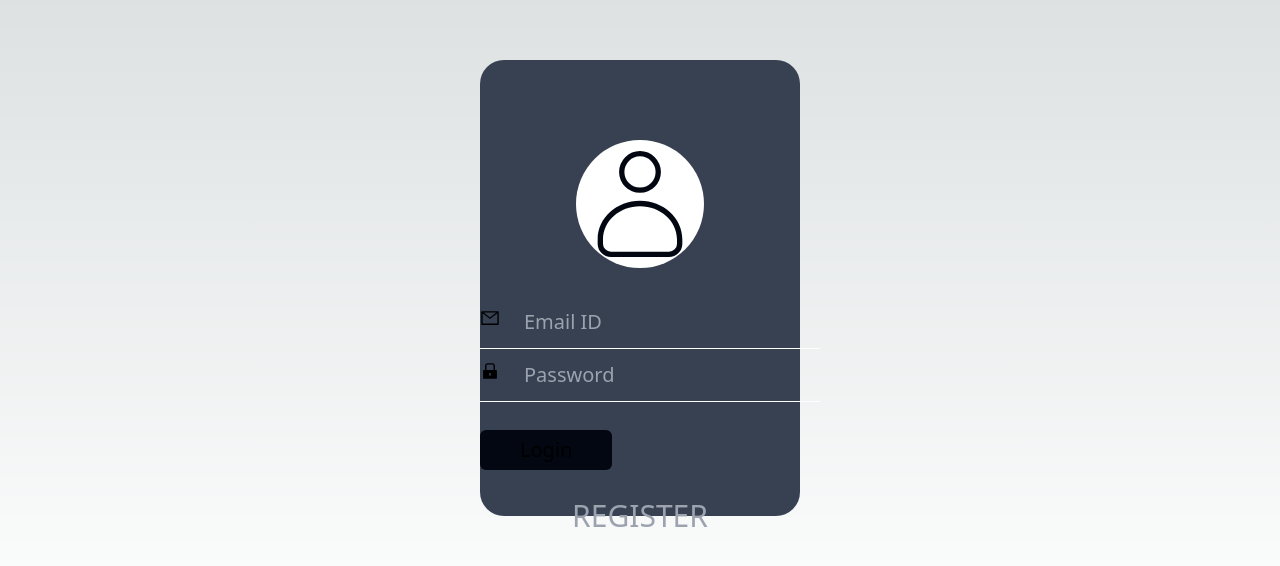
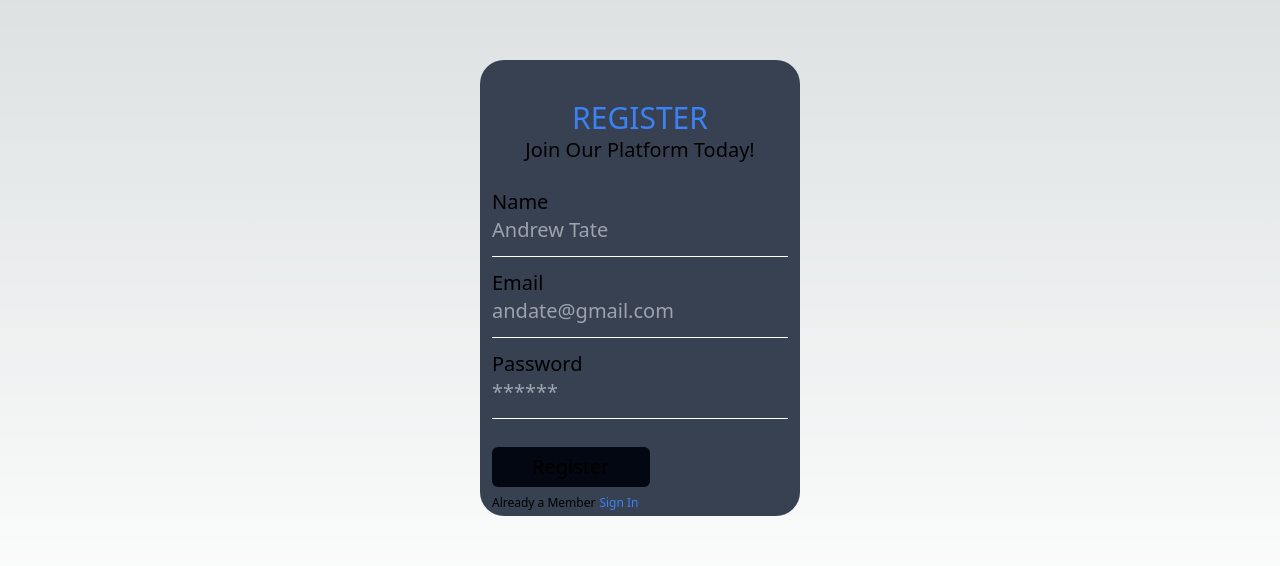
Before and after one commit to Pritesh-0/SEJP, a Next.js app: page /Register in a window 1280 px wide. Shown: the part 140-706 px from the top of the page. Built offline with nearby package versions, Linux system fonts and the light colour scheme.

Commit message:
registeration works  with backend

```diff
--- a/src/pages/Register.jsx
+++ b/src/pages/Register.jsx
@@ -2,50 +2,62 @@ import { CiUser } from 'react-icons/ci'
 import { AiOutlineMail, AiFillLock } from 'react-icons/ai'
 import { FaUser } from 'react-icons/fa'
 import axios from 'axios';
+import Link from 'next/link';
 const qs = require('qs');
 
 export default function Home(){
     const handleSubmit = async(event) => {
         event.preventDefault()
         const data = {
-            grant_type: "",
-            scope: "",
-            client_id: "",
-            client_secret: "",
-            username: event.target.username.value,
+            name: event.target.name.value,
+            email: event.target.email.value,
             password: event.target.password.value,
         }
-        const formData = qs.stringify(data)
-        const response = await fetch("http://localhost:5000/token", {method: 'POST', headers: {'accept': 'application/json','Content-Type': 'application/x-www-form-urlencoded',}, body: formData,})
+        const formData = JSON.stringify(data)
+        console.log(formData)
+        const response = await fetch("http://localhost:5000/user", {method: 'POST', headers: {'accept': 'application/json','Content-Type': 'application/json'}, body: formData,})
         const responseCode = await response.status
-        if (responseCode != 200) {
-            alert("Login failed, check username or password")
+        if (responseCode != 201) {
+            alert("Registeration failed!!")
         } else {
-            alert("Logged In!")
+            alert("Successfully Registered")
         }
     }
     return(
         <div className='h-screen grid grid-rows-4 grid-cols-8 m-auto' id="register">
             <div className="bg-gray-700 row-start-2 col-start-4 col-span-2 row-span-4 flex flex-col text-xl rounded-3xl mb-36">
-                <div><CiUser className='text-9xl bg-white text-gray-950 rounded-full mx-auto mt-20  '/></div>
+
                 <form onSubmit={handleSubmit} className='mx-auto mt-10'>
-                <div className='flex'>
-                    <AiOutlineMail/>
-                    <input placeholder='Email ID' id='email' type='email' name='username' required className='bg-transparent ml-6 '></input>
+                    <h1 className='text-3xl text-center text-blue-500'>
+                        REGISTER
+                    </h1>
+                    <h2 className='mb-6 text-s text-center'>
+                        Join Our Platform Today!
+                    </h2>
+                <div className='flex flex-col'>
+                    Name
+                    <input placeholder='Andrew Tate' id='name' type='text' name='name' required className='bg-transparent'></input>
                 </div>
                 <div className='bg-white h-px my-3'></div>
-                <div className='flex'>
-                    <AiFillLock/>
-                    <input placeholder='Password' id='Password' type='password' name='password' required className='bg-transparent ml-6'></input>
+                <div className='flex flex-col'>
+                    Email
+                    <input placeholder='andate@gmail.com' id='email' type='email' name='email' required className='bg-transparent'></input>
                 </div>
                 <div className='bg-white h-px my-3'></div>
-                <button className='bg-gray-950 px-10 py-1.5 rounded-md mt-4 '>Login</button>
+                <div className='flex flex-col'>
+                    Password
+                    <input placeholder='******' id='Password' type='password' name='password' required className='bg-transparent'></input>
+                </div>
+                <div className='bg-white h-px my-3'></div>
+                <button className='bg-gray-950 px-10 py-1.5 rounded-md mt-4 '>Register</button>
+                <div className='flex text-xs mt-2'>
+                    <h1 className='mr-1'>
+                        Already a Member
+                    </h1>
+                    <Link href='/Login' className='text-blue-500'>Sign In</Link>
+                </div>
+                </form>
 
-                </form>
-                <div className='bg-gray-950 my-3 h-3 w-full'></div>
-                <button className='text-3xl text-center text-gray-400 mt-1 cursor-pointer'>
-                    REGISTER
-                </button>
             </div>
         </div>
     )
```
